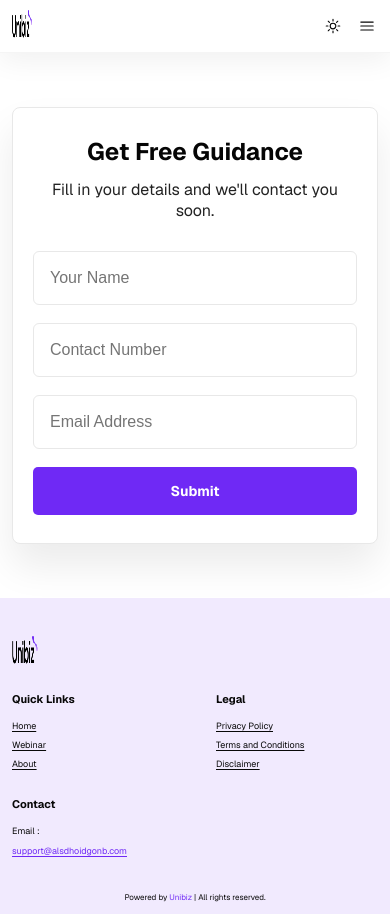
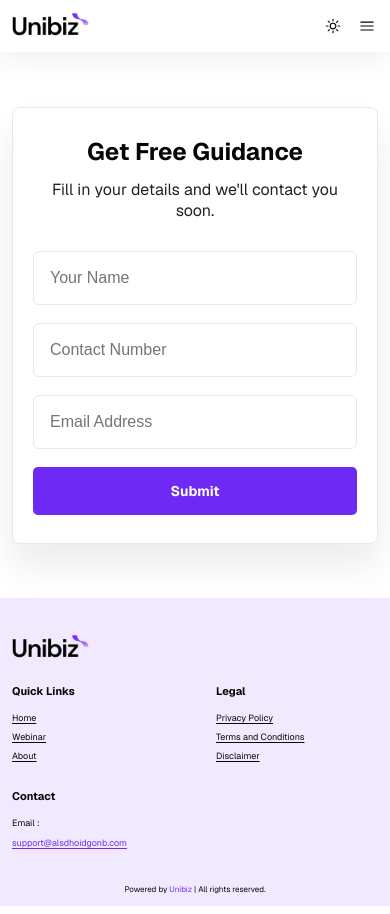
Before and after one commit to niku1429/LionFort-PropTech, a Next.js app: page /lead in a window 390 px wide. Built offline with nearby package versions, Linux system fonts and the light colour scheme.

Commit message:
logo issue solved

```diff
--- a/app/globals.css
+++ b/app/globals.css
@@ -670,6 +670,41 @@ body.dark .lead-box button {
   }
 }
 
+@media (max-width: 1024px) {
+  .hero-container,
+  .about-top,
+  .investing-hero {
+    display: flex;
+    flex-direction: column;
+    gap: 40px;
+    align-items: center;
+  }
+
+  .hero-content,
+  .about-content,
+  .hero-left {
+    order: 1;
+    max-width: 700px;
+  }
+
+  .hero-image,
+  .about-image,
+  .hero-right {
+    order: 2;
+    width: 100%;
+    display: flex;
+    justify-content: center;
+  }
+
+  .hero-image img,
+  .about-image img,
+  .hero-right img {
+    width: 100%;
+    max-width: 550px;
+    height: auto;
+  }
+}
+
 @media (max-width: 1180px) {
   .container {
     width: min(100% - 80px, 980px);
@@ -680,7 +715,8 @@ body.dark .lead-box button {
   }
 
   .logo img {
-    width: 104px;
+    width: auto;
+    height: 40px;
   }
 
   .nav-links {
@@ -740,7 +776,8 @@ body.dark .lead-box button {
   }
 
   .logo img {
-    width: 72px;
+    width: auto;
+    height: 32px;
   }
 
   .navbar nav {
@@ -1029,7 +1066,8 @@ body.dark .lead-box button {
   }
 
   .footer-logo img {
-    width: 92px;
+    width: auto;
+    height: 32px;
   }
 
   .footer-column h3 {
```
Also changed, not shown: public/images/Black-Logo.png, public/images/White-Logo.png.
